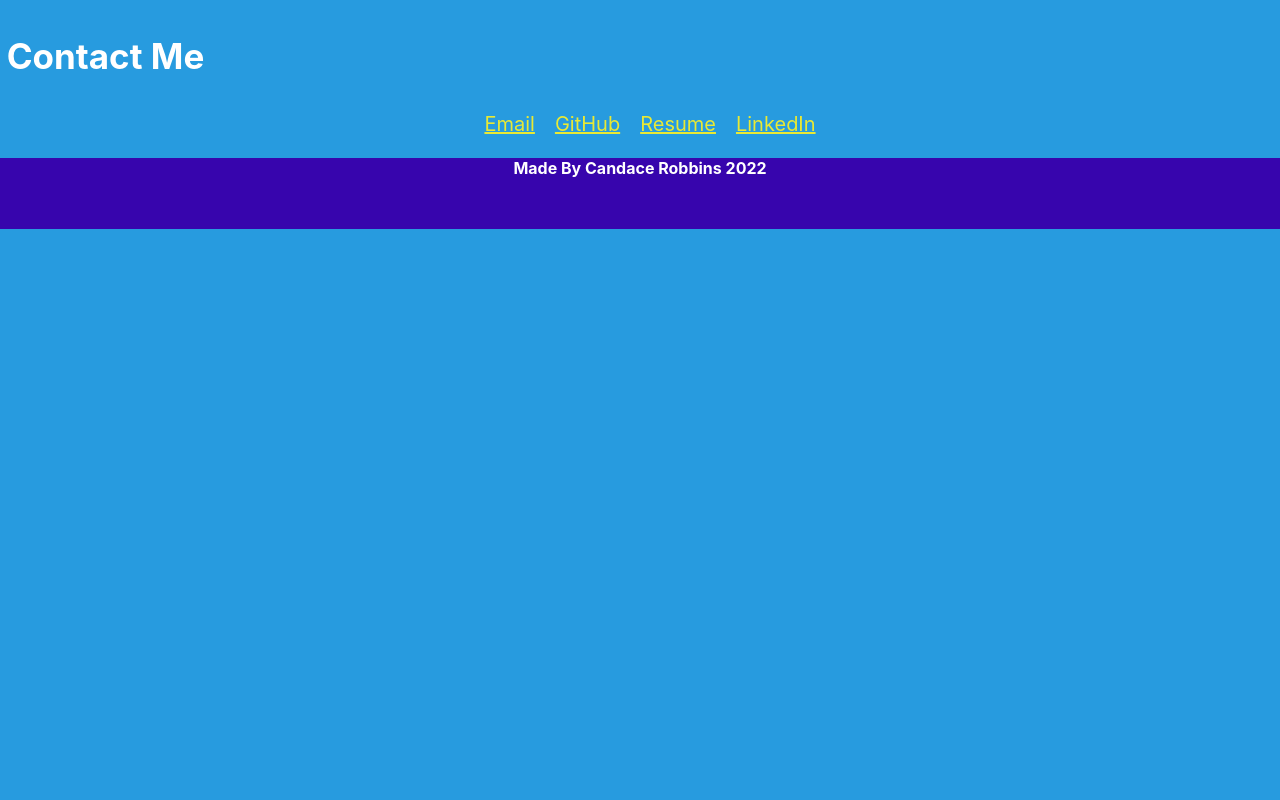
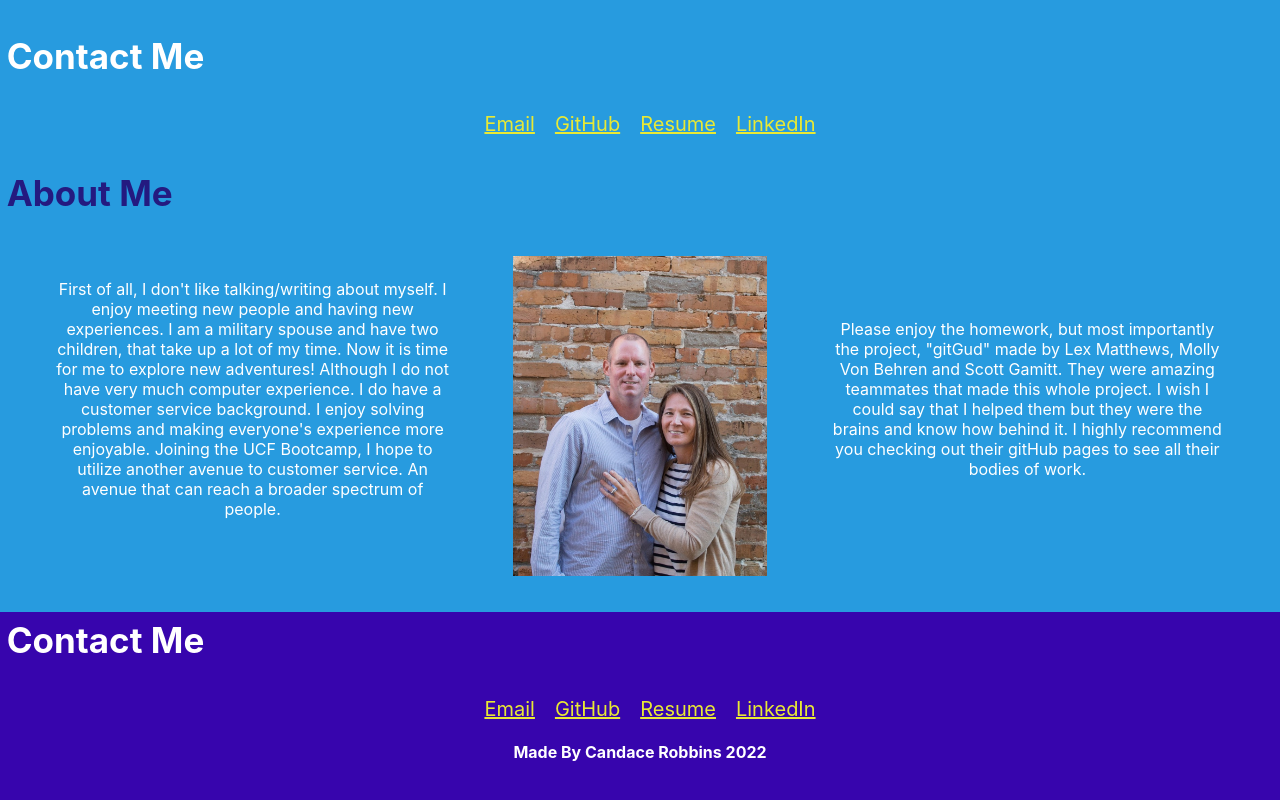
Before and after one commit to CanRo2B/canrobbthereaction, a React (Create React App) app: page /contact in a window 1280 px wide. Shown: the part 716-1516 px from the top of the page. Before the commit the page ends 945 px from the top, so only its background shows below. Built offline with nearby package versions, Linux system fonts and the light colour scheme.

Commit message:
updated footer

```diff
--- a/src/App.js
+++ b/src/App.js
@@ -47,6 +47,9 @@ function App() {
               />
         </Routes>
         <div>
+          <Aboutme />
+        </div>
+        <div>
           <Footer />
         </div>
     </div>
--- a/src/components/Footer/index.js
+++ b/src/components/Footer/index.js
@@ -6,6 +6,19 @@ const Footer = () => {
   return (
     <footer className="w-100 mt-5 p-5">
       <div className="container text-center mb-3">
+      <div className="container">
+        <section>
+        <h2 id="Contact-Me">Contact Me</h2>
+        <nav>
+            <ul>
+                <li><a href="mailto:canrob0522@gmail.com">Email</a></li>
+                <li><a href="https://github.com/CanRo2B">GitHub</a></li>
+                <li><a id="Resume" href="https://docs.google.com/document/d/11xnTInxgp1RlQknzUAW5cJQgwXmuyQFAr6vwY79_HgI/export?format=pdf">Resume</a></li>
+                <li><a href="https://www.linkedin.com/in/candace-robbins-364b95232?lipi=urn%3Ali%3Apage%3Ad_flagship3_profile_view_base_contact_details%3BQLmHDRHTTyCvrefhJbYFkw%3D%3D">LinkedIn</a></li>
+            </ul>
+        </nav>
+        </section>
+      </div>
         <h4 className="mt-5">
           Made By Candace Robbins 2022
         </h4>
```
Also changed, not shown: 22 other files (tests, documents, lock files or other folders).
